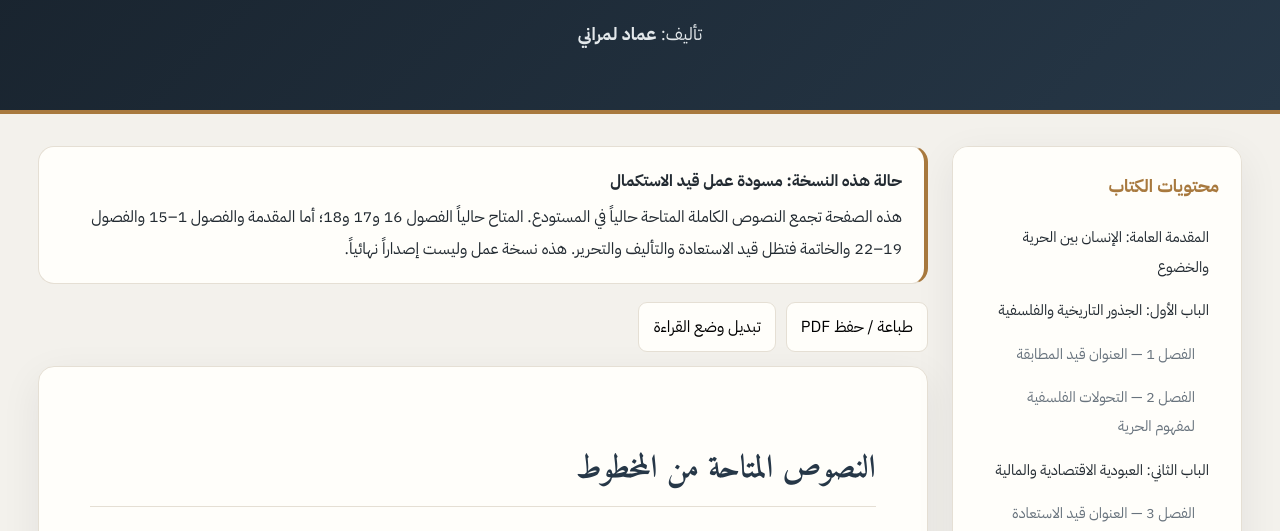
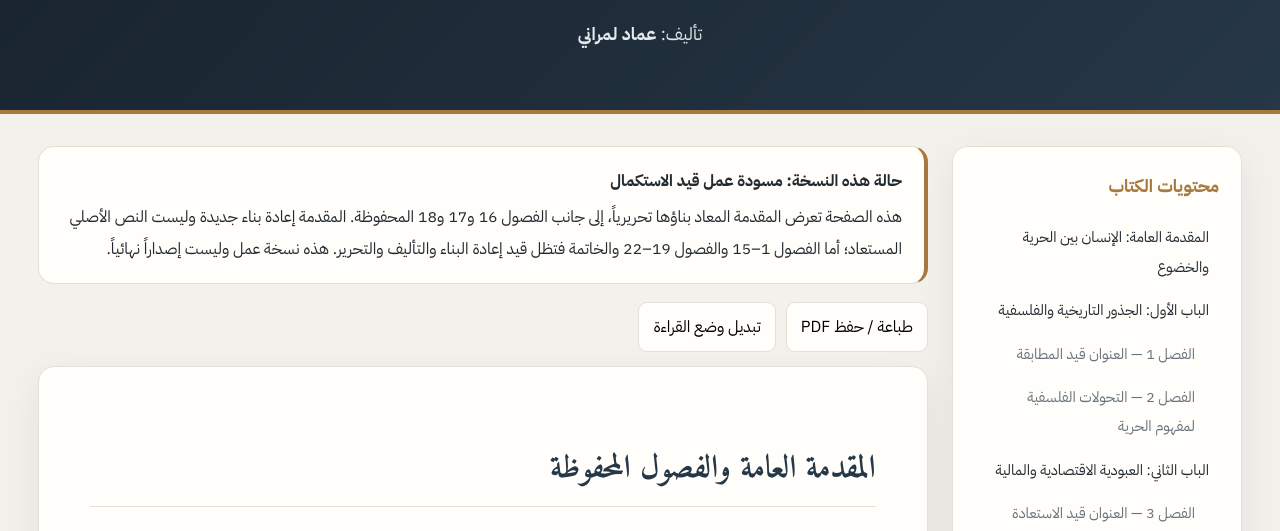
Before and after one commit to gpldroid/edumad, a plain HTML site: page index.html in a window 1280 px wide. Shown: the part 256-787 px from the top of the page. Drawn offline with nearby package versions, Linux system fonts and the light colour scheme; no server answers.

Commit message:
site: include reconstructed introduction in manuscript reader

```diff
--- a/index.html
+++ b/index.html
@@ -54,7 +54,7 @@ main{min-width:0}.notice{padding:18px 22px;margin-bottom:18px;border-right:4px s
 </aside>
 <main>
 <div class="notice"><strong>حالة هذه النسخة: مسودة عمل قيد الاستكمال</strong>
-هذه الصفحة تجمع النصوص الكاملة المتاحة حالياً في المستودع. المتاح حالياً الفصول 16 و17 و18؛ أما المقدمة والفصول 1–15 والفصول 19–22 والخاتمة فتظل قيد الاستعادة والتأليف والتحرير. هذه نسخة عمل وليست إصداراً نهائياً.</div>
+هذه الصفحة تعرض المقدمة المعاد بناؤها تحريرياً، إلى جانب الفصول 16 و17 و18 المحفوظة. المقدمة إعادة بناء جديدة وليست النص الأصلي المستعاد؛ أما الفصول 1–15 والفصول 19–22 والخاتمة فتظل قيد إعادة البناء والتأليف والتحرير. هذه نسخة عمل وليست إصداراً نهائياً.</div>
 <div class="toolbar"><button onclick="window.print()">طباعة / حفظ PDF</button><button onclick="document.documentElement.classList.toggle('large')">تبديل وضع القراءة</button></div>
 <article class="paper" id="content"><div class="loading">جارٍ تحميل المخطوط المحفوظ…</div></article>
 </main>
@@ -71,7 +71,7 @@ const content=document.getElementById("content");
 async function loadBook(){
  if(!window.marked){content.innerHTML='<p>تعذر تحميل محرك تنسيق النص. يرجى إعادة تحميل الصفحة.</p>';return}
  marked.setOptions({gfm:true,breaks:false});
- let html='<h1>النصوص المتاحة من المخطوط</h1><p>يتم عرض النصين من ملفات Markdown المحفوظة في مستودع المشروع، مع الحفاظ على تقسيمهما ومراجعهما الأولية.</p>';
+ let html='<h1>المقدمة العامة والفصول المحفوظة</h1><p>المقدمة إعادة بناء تحريرية جديدة، والفصول 16–18 مسودات محفوظة قيد المراجعة.</p>';
  for(const file of files){
   try{
    const response=await fetch(file.url);
```
